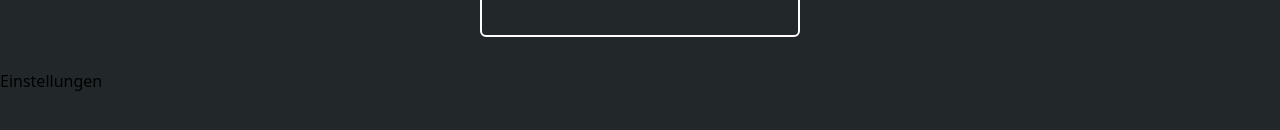
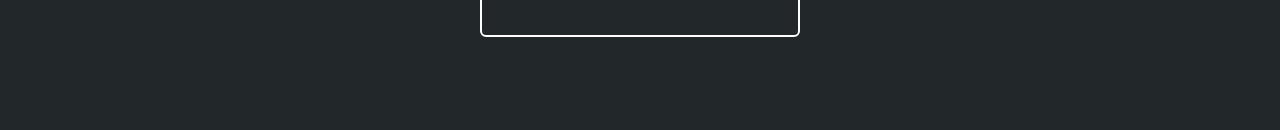
Before and after one commit to Niklas003/FireAir, a Vue app: page /settings in a window 1280 px wide. Shown: the part 526-656 px from the top of the page. Built offline with nearby package versions, Linux system fonts and the light colour scheme.

Commit message:
removed "Einstellungen" from Home view

```diff
--- a/src/views/HomeView.vue
+++ b/src/views/HomeView.vue
@@ -8,7 +8,6 @@
     </router-link>
       <div class="cursor-pointer bg-transparent border-white border-2 lg:w-1/4 md:w-1/2 rounded-md text-3xl text-white text-center p-10 my-8 font-semibold">Einsatz laden</div>
     </div>
-    <router-link to="/settings">Einstellungen</router-link>
 </div>
 </template>
 
```
